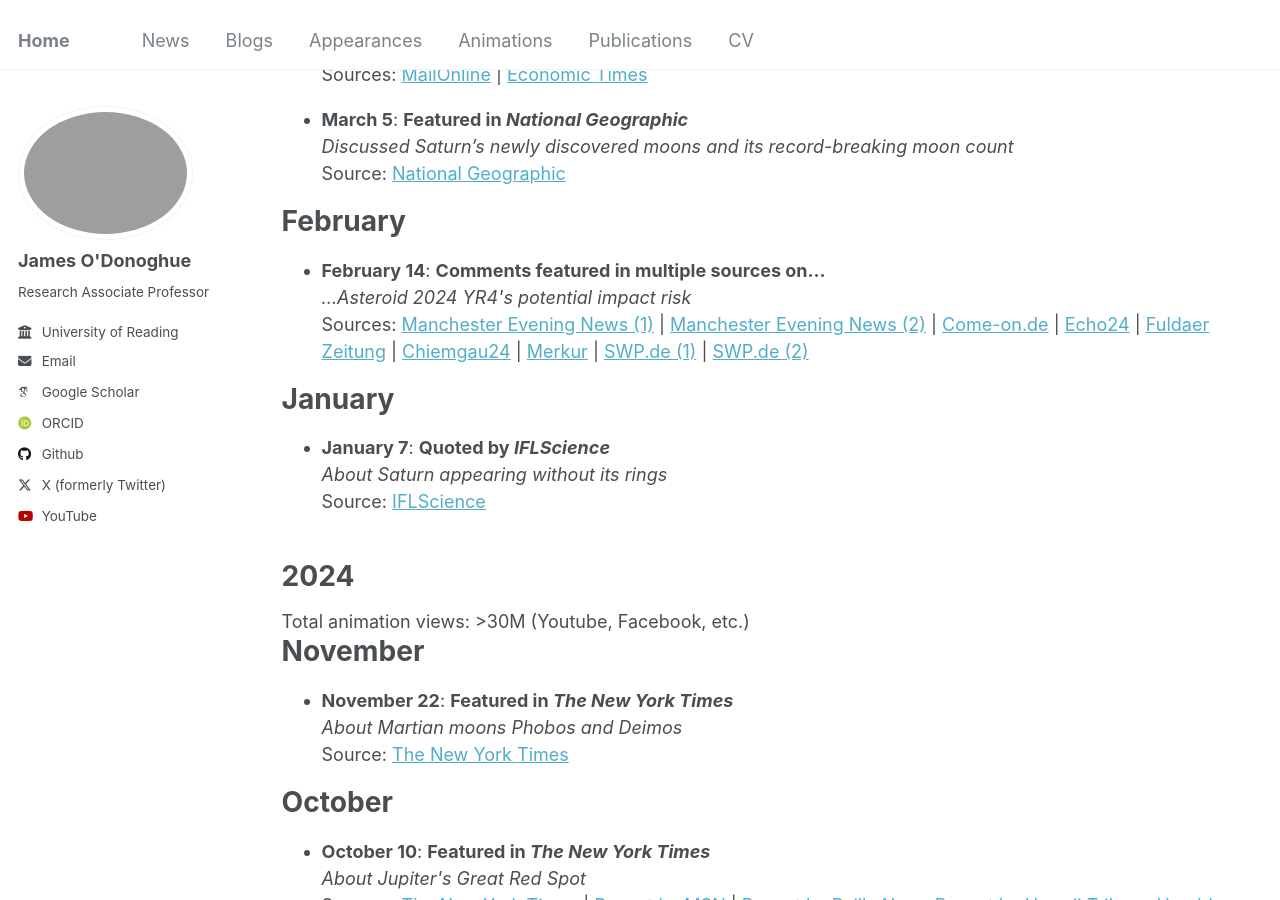
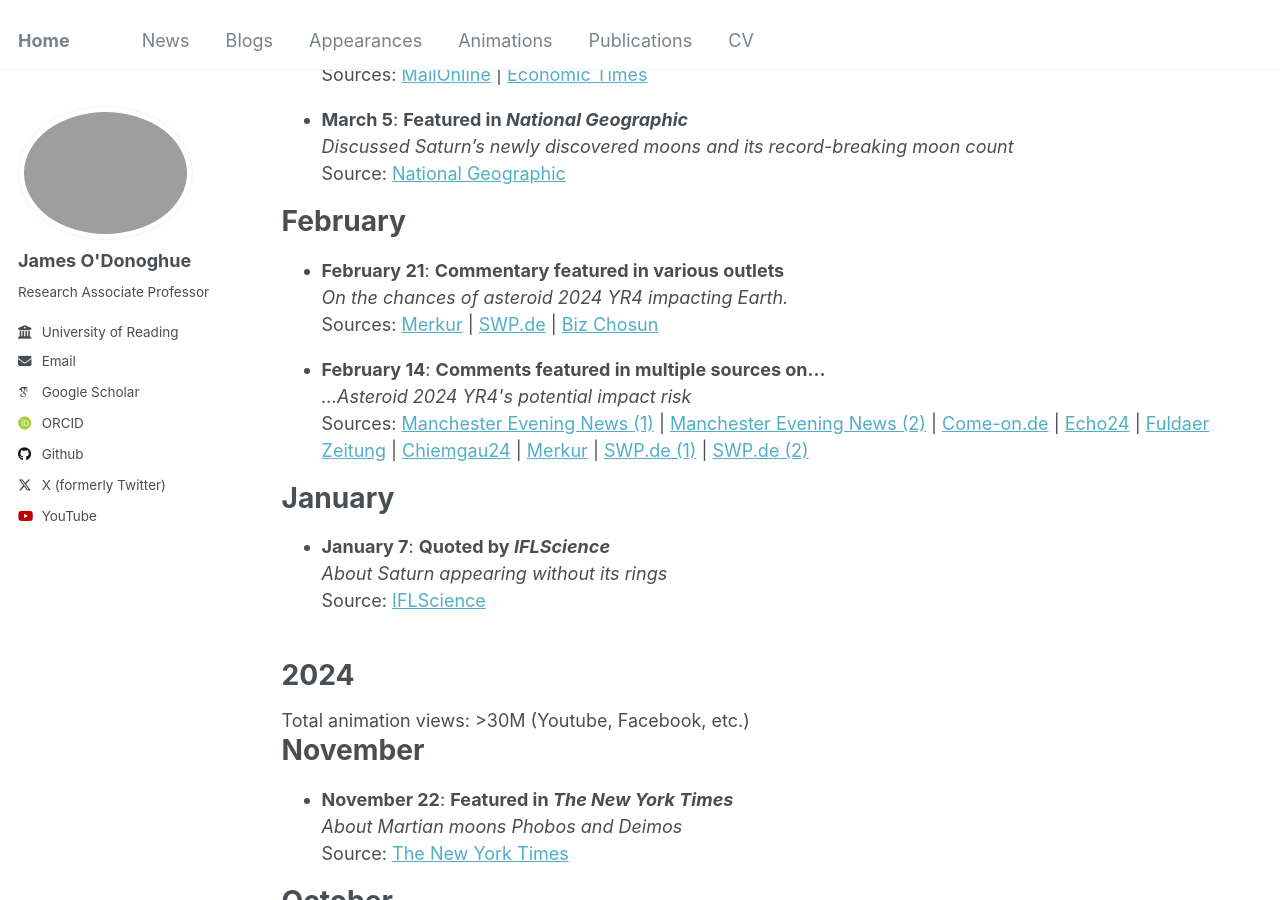
Before and after one commit to odonoghuespace/odonoghuespace.github.io, a Jekyll site: the page built from _pages/news.html, in a window 1280 px wide and 900 px high, scrolled down 745 px. Built offline with Jekyll 4.4.1, drawn with Linux system fonts in a browser that asks for light colours; some web fonts are replaced.

Commit message:
Update news.html

```diff
--- a/_pages/news.html
+++ b/_pages/news.html
@@ -115,6 +115,17 @@ author_profile: true
 
 
 <h1>February</h1>
+
+<ul>
+  <li><strong>February 21</strong>: <strong>Commentary featured in various outlets</strong><br>
+    <em>On the chances of asteroid 2024 YR4 impacting Earth.</em><br>
+    Sources:
+    <a href="https://www.merkur.de/wissen/nasa-und-esa-nennen-neue-einschlagwahrscheinlichkeit-fuer-asteroid-2024-yr4-93581209.html">Merkur</a> |
+    <a href="https://www.swp.de/panorama/asteroid-2024-yra-einschlagrisiko-ist-gestiegen-wird-er-die-erde-treffen-77853212.html">SWP.de</a> |
+    <a href="https://biz.chosun.com/en/en-science/2025/02/20/IPUNYZLQPBGIBG4FAJFYET6ZEY/">Biz Chosun</a>
+  </li>
+</ul>
+
 <ul>
   <li><strong>February 14</strong>: <strong>Comments featured in multiple sources on...</strong><br>
     <em>...Asteroid 2024 YR4's potential impact risk</em><br>
```
